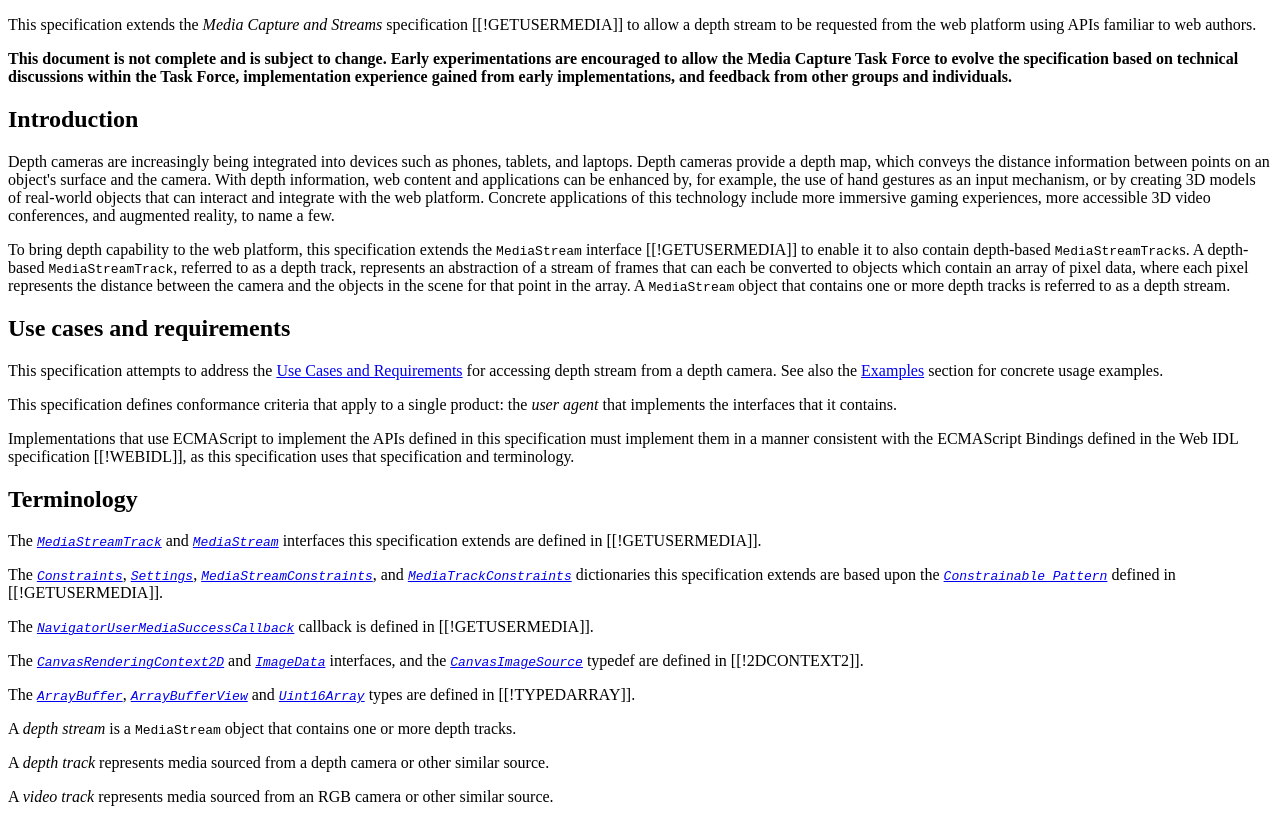
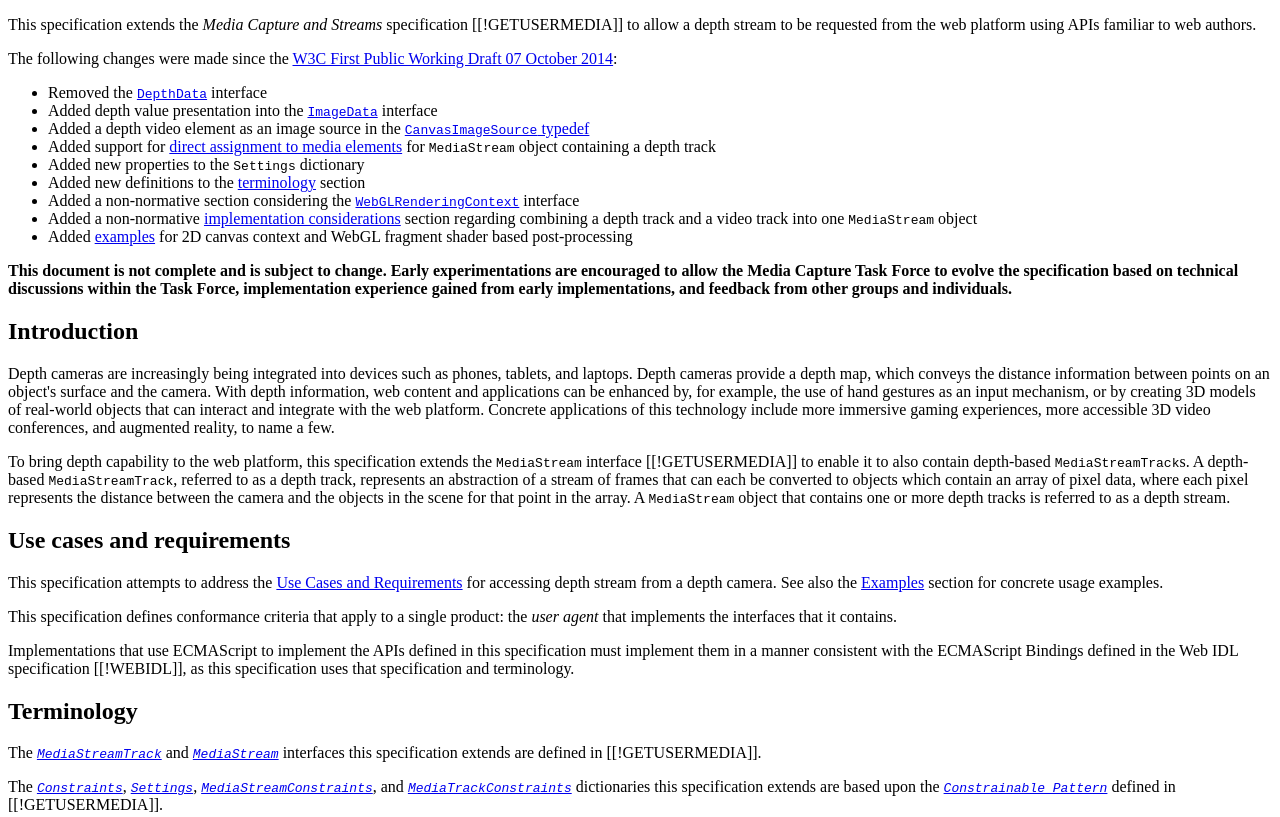
Before and after one commit to w3c/mediacapture-depth, a plain HTML site: page index.html in a window 1280 px wide. Shown: the top 817 px of the page. Drawn offline with Linux system fonts and the light colour scheme.

Commit message:
Add 'Changes since FPWD' to SoTD section.

```diff
--- a/index.html
+++ b/index.html
@@ -83,6 +83,54 @@
       </p>
     </section>
     <section id='sotd'>
+      <p>
+        The following changes were made since the
+        <a href="http://www.w3.org/TR/2014/WD-mediacapture-depth-20141007/">
+        W3C First Public Working Draft 07 October 2014</a>:
+      </p>
+      <ul>
+        <li>
+          Removed the
+          <a href="http://www.w3.org/TR/2014/WD-mediacapture-depth-20141007/#depthdata-interface">
+          <code>DepthData</code></a> interface
+        </li>
+        <li>
+          Added depth value presentation into the
+          <a href="#imagedata-interface"><code>ImageData</code></a> interface
+        </li>
+        <li>
+          Added a <a>depth video element</a> as an image source in the
+          <a href="#canvasimagesource-typedef"><code>CanvasImageSource</code>
+          typedef</a>
+        <li>
+          Added support for <a href="#direct-assignment-to-media-elements">
+          direct assignment to media elements</a> for
+          <a><code>MediaStream</code></a> object containing a
+          <a>depth track</a>
+        </li>
+        <li>
+          Added new properties to the <a><code>Settings</code></a> dictionary
+        </li>
+        <li>
+          Added new definitions to the <a href="#terminology">terminology</a>
+          section
+        </li>
+        <li>
+          Added a non-normative section considering the
+          <a href="#webglrenderingcontext-interface">
+          <code>WebGLRenderingContext</code></a> interface
+        </li>
+        <li>
+          Added a non-normative <a href="#implementation-considerations">
+          implementation considerations</a> section regarding combining a
+          <a>depth track</a> and a <a>video track</a> into one
+          <a><code>MediaStream</code></a> object
+        </li>
+        <li>
+          Added <a href="#examples">examples</a> for 2D canvas context and
+          WebGL fragment shader based post-processing
+        </li>
+      </ul>
       <p>
         <strong>This document is not complete and is subject to change. Early
         experimentations are encouraged to allow the Media Capture Task Force
```
